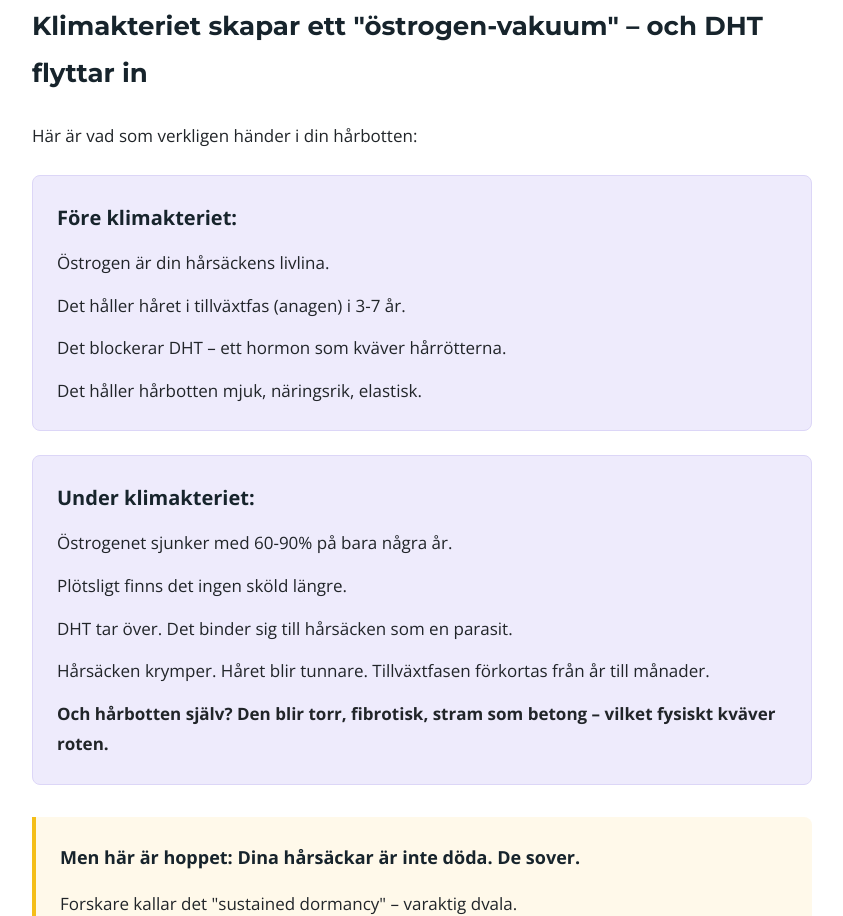
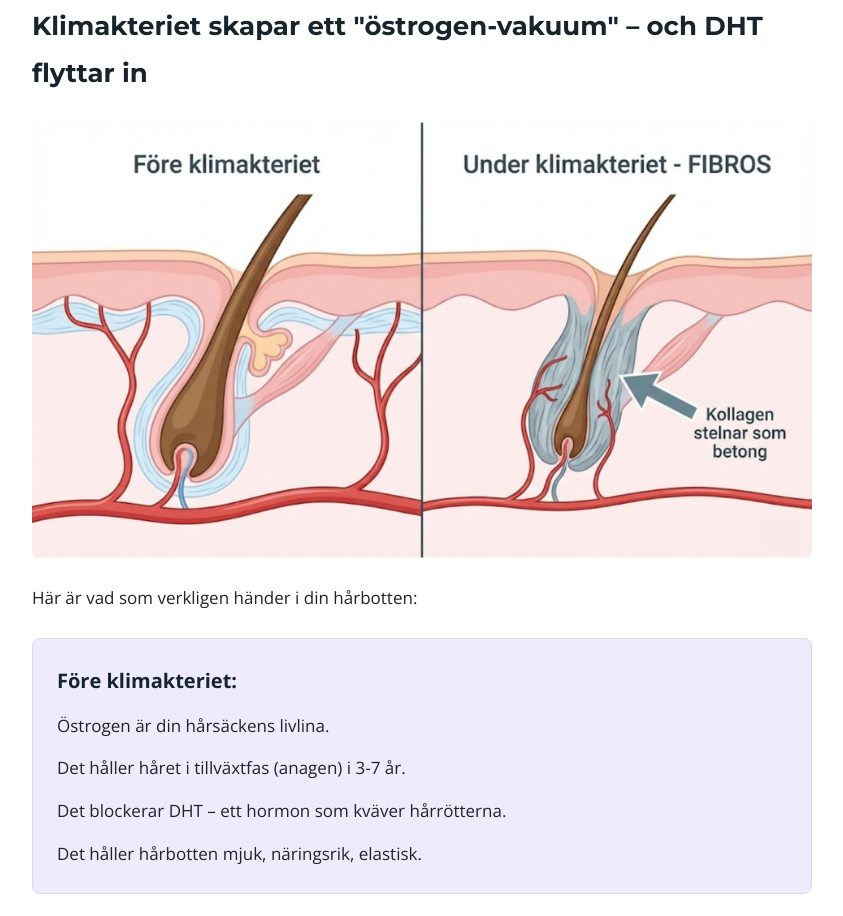
Before and after one commit to mangaz900/luminaflow, a React (Vite) app: page /kvinnor-55-plus-v3 in a window 1280 px wide. Shown: the part 4880-5796 px from the top of the page, without its empty margins (218-1061 px from the left). Built offline with nearby package versions, Linux system fonts and the light colour scheme; no server answers; a web font is replaced by a local one.

Commit message:
Women55PlusV3: Lägg till bild 4 (4).jpg under östrogen-vakuum

```diff
--- a/pages/listicles/Women55PlusV3.tsx
+++ b/pages/listicles/Women55PlusV3.tsx
@@ -249,6 +249,11 @@ const Women55PlusV3: React.FC = () => {
                         <h3 className="text-[26px] font-bold mt-12 mb-6 text-[#17242C]" style={{ fontFamily: '"Montserrat", sans-serif' }}>
                             Klimakteriet skapar ett "östrogen-vakuum" – och DHT flyttar in
                         </h3>
+
+                        {/* Image */}
+                        <div className="mb-6">
+                            <img src="/4 (4).jpg" alt="Östrogen-vakuum och DHT" className="w-full h-auto rounded-lg" />
+                        </div>
 
                         <p className="text-[17px] mb-6">
                             Här är vad som verkligen händer i din hårbotten:
```
